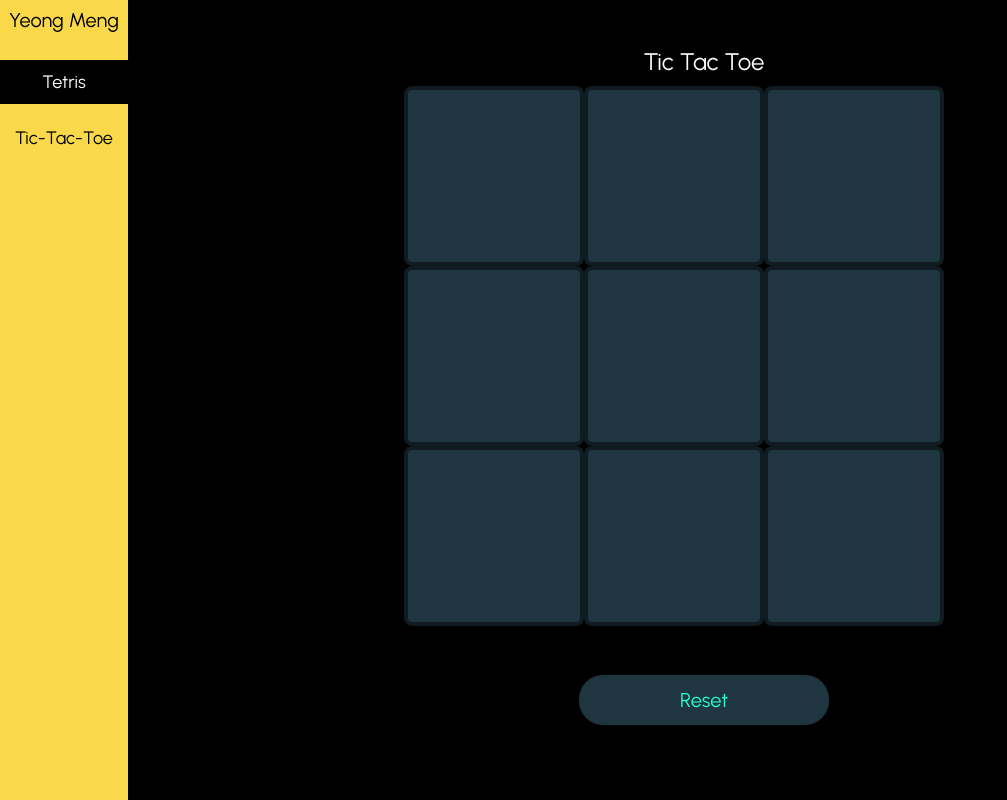
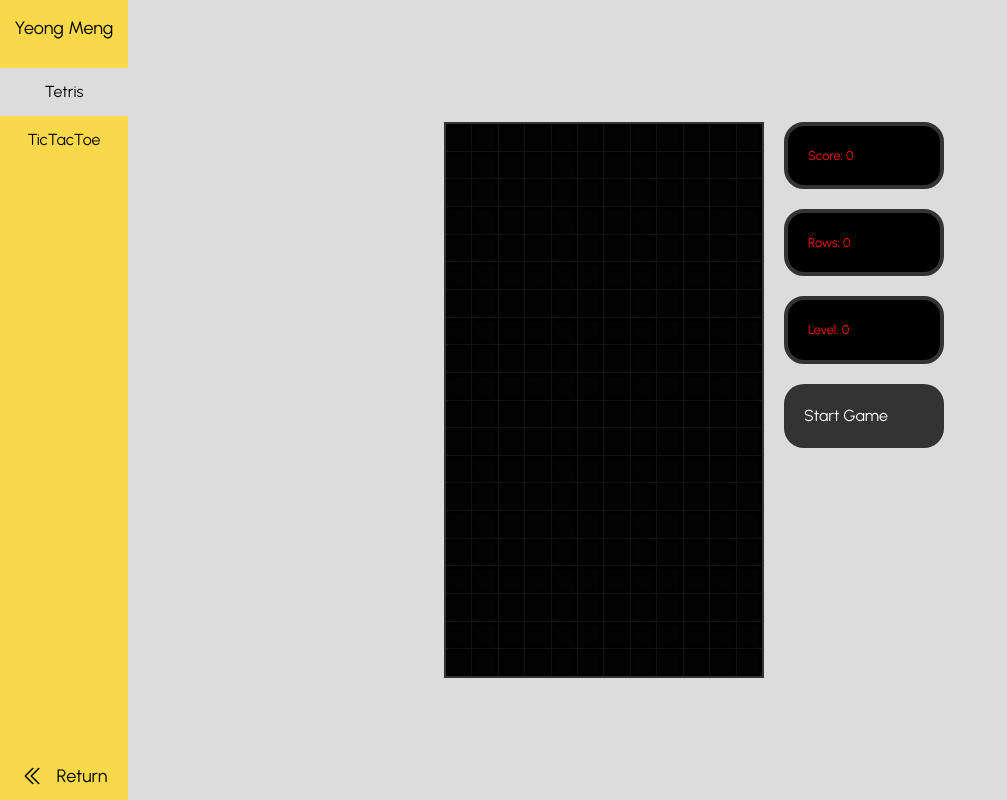
Before and after one commit to MakYM98/gaming_web, a Next.js app: page /game in a window 1280 px wide. Shown: the whole page, without its empty margins (0-1007 px from the left). Built offline with nearby package versions, Linux system fonts and the light colour scheme.

Commit message:
Game Page Side Nav Update

```diff
--- a/app/(routes)/game/components/nav/sideNav.tsx
+++ b/app/(routes)/game/components/nav/sideNav.tsx
@@ -1,31 +1,45 @@
 "use client"
 import { useState } from 'react';
 import gameList from '../../data.json'
+import Image from 'next/image';
+import { useRouter } from 'next/navigation';
 
-const SideNav = () => {
-    const [gameSelected, setGameSelected] = useState('Tetris')
+const SideNav = (props:any) => {
+    const router = useRouter()
 
     return (
         <div className="w-[10%] h-full bg-[#f9d84a]">
-            <div className="h-[5%] flex items-center justify-center text-xl mb-5">
+            <div className="h-[5%] flex items-center justify-center text-lg mb-5 mt-2">
                 <h1>Yeong Meng</h1>
             </div>
-            <div className="h-[90%]">
+            <div className="h-[85%]">
                 {
                     gameList.games.map(game => (
                         <div
                             key={game}
                             className={`
-                                text-lg text-center mb-3 p-2 cursor-pointer
-
-                                ${game == gameSelected? 'bg-black text-white':'bg-[#f9d84a]'}
+                                text-md text-center p-3 cursor-pointer
+                                hover:bg-[#dcdcdc]
+                                ${game == props.gameSelected? 'bg-[#dcdcdc]':'bg-[#f9d84a]'}
                             `}
+                            onClick={()=>{props.chooseGame(game)}}
                         >
                                 {game}
                         </div>
                     ))
                 }
             </div>
+            <div
+                className="h-[5%] flex items-center justify-center text-lg mb-5 mt-2 hover:bg-[#dcdcdc] cursor-pointer"
+                onClick={()=>{router.push('/')}}
+            >
+                    <Image
+                        src={require("@/public/back.svg")}
+                        alt="Back Arrow"
+                        className='mr-3'
+                    />
+                    <h1>Return</h1>
+            </div>
         </div>
     );
 }
--- a/app/(routes)/game/components/tetris/tetris.tsx
+++ b/app/(routes)/game/components/tetris/tetris.tsx
@@ -89,7 +89,7 @@ const Tetris = () => {
 
     return (
         <div
-            className='bg-black h-screen w-100vw overflow-hidden flex items-center justify-center'
+            className='bg-[#dcdcdc] h-screen w-100vw overflow-hidden flex items-center justify-center focus:outline-none'
             role='button'
             tabIndex={0}
             onKeyDown={(e) => move(e)}
--- a/app/(routes)/game/components/tictactoe/tictactoe.tsx
+++ b/app/(routes)/game/components/tictactoe/tictactoe.tsx
@@ -65,15 +65,12 @@ const TicTacToe = () => {
     }
 
     return (
-        <div className="text-center bg-black h-full flex justify-center items-center">
+        <div className="text-center bg-[#dcdcdc] h-full flex justify-center items-center">
             <div>
-                <div className="pt-[20px] text-2xl text-white flex justify-center items-center flex-col">
-                    <h1 className="pb-2">
-                        Tic Tac Toe
-                    </h1>
+                <div className="pt-[20px] text-2xl text-black flex justify-center items-center flex-col w-[600px]">
                     {
                         winner !== ''?
-                            <p className="pb-2 text-[#26ffcb]">
+                            <p className="pb-1 text-[#1f3540]">
                                 Congratulations, {winner} won!
                             </p>
                         :
@@ -82,7 +79,7 @@ const TicTacToe = () => {
                 </div>
                 {/* Board */}
                 <div className="
-                    w-[600px] h-[564px] flex m-auto
+                    w-[600px] h-[600px] flex m-auto
                 ">
                 {
                         board.map(row => (
@@ -91,7 +88,7 @@ const TicTacToe = () => {
                                     row.map(box => (
                                         <div
                                             className="
-                                                flex h-[180px] w-[180px] bg-[#1f3540]
+                                                flex h-[200px] w-[200px] bg-[#1f3540]
                                                 border-4 border-solid border-[#0f1b21]
                                                 rounded-lg cursor-pointer justify-center
                                                 items-center
@@ -124,8 +121,8 @@ const TicTacToe = () => {
                 </div>
                 <button className="
                     w-[250px] h-[50px] border-none outline-none cursor-pointer
-                    rounded-3xl bg-[#1f3540] text-xl text-[#26ffcb] mt-[25px]
-                    mb-[50px]
+                    rounded-3xl bg-[#1f3540] text-xl text-[#26ffcb] mt-[10px]
+                    mb-[10px]
                 "
                     onClick={()=>{reset()}}
                 >
--- a/app/(routes)/game/data.json
+++ b/app/(routes)/game/data.json
@@ -1,6 +1,6 @@
 {
     "games":[
         "Tetris",
-        "Tic-Tac-Toe"
+        "TicTacToe"
     ]
 }
--- a/app/(routes)/game/page.tsx
+++ b/app/(routes)/game/page.tsx
@@ -1,16 +1,35 @@
+"use client"
+
+import { useState } from "react";
 import SideNav from "./components/nav/sideNav";
 import Tetris from "./components/tetris/tetris";
 import TicTacToe from "./components/tictactoe/tictactoe";
 
 const GameHome = () => {
+    const [gameSelected, setGameSelected] = useState('Tetris')
 
+    const chooseGame = (game:string) => {
+        setGameSelected(game)
+    }
 
     return (
         <div className="w-full h-[100vh] flex">
-            <SideNav/>
+            <SideNav
+                chooseGame={chooseGame}
+                gameSelected={gameSelected}
+            />
             <div className="w-[90%]">
-                {/* <Tetris/> */}
-                <TicTacToe/>
+                {
+                    gameSelected == "Tetris"?
+                        <Tetris/>
+                    :
+                        gameSelected == "TicTacToe"?
+                            <TicTacToe/>
+                        :
+                            <div className="bg-[#dcdcdc] w-full h-full">
+
+                            </div>
+                }
             </div>
         </div>
     );
```
Also changed, not shown: public/back.svg (added).
